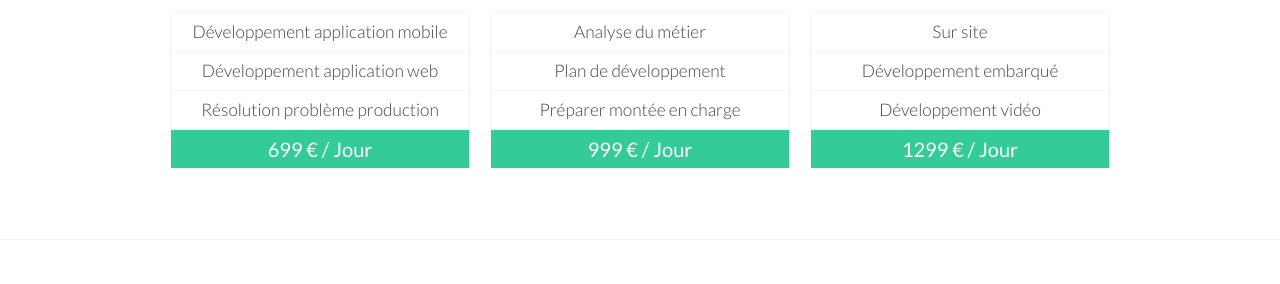
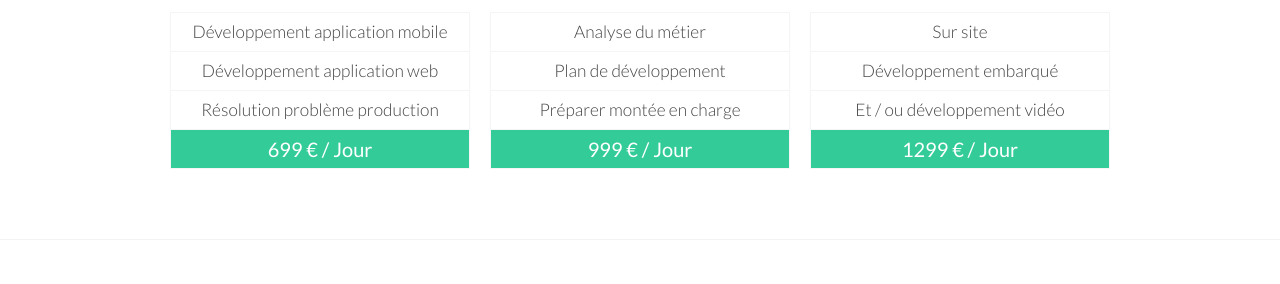
Before and after one commit to ludovic-bouguerra/site, a Jekyll site: the page built from index.md, in a window 1280 px wide and 900 px high, scrolled down 2234 px. Shown: the part 195-479 px from the top of the window. Built offline with Jekyll 4.4.1, drawn with Linux system fonts in a browser that asks for light colours.

Commit message:
Formation content

```diff
--- a/_layouts/home.html
+++ b/_layouts/home.html
@@ -167,7 +167,7 @@
           <ul>
             <li>Sur site</li>
             <li>D&eacute;veloppement embarqu&eacute;</li>
-            <li>D&eacute;veloppement vid&eacute;o</li>
+            <li>Et / ou d&eacute;veloppement vid&eacute;o</li>
             <li class="amount">1299 € / Jour</li>
 
           </ul>
```
